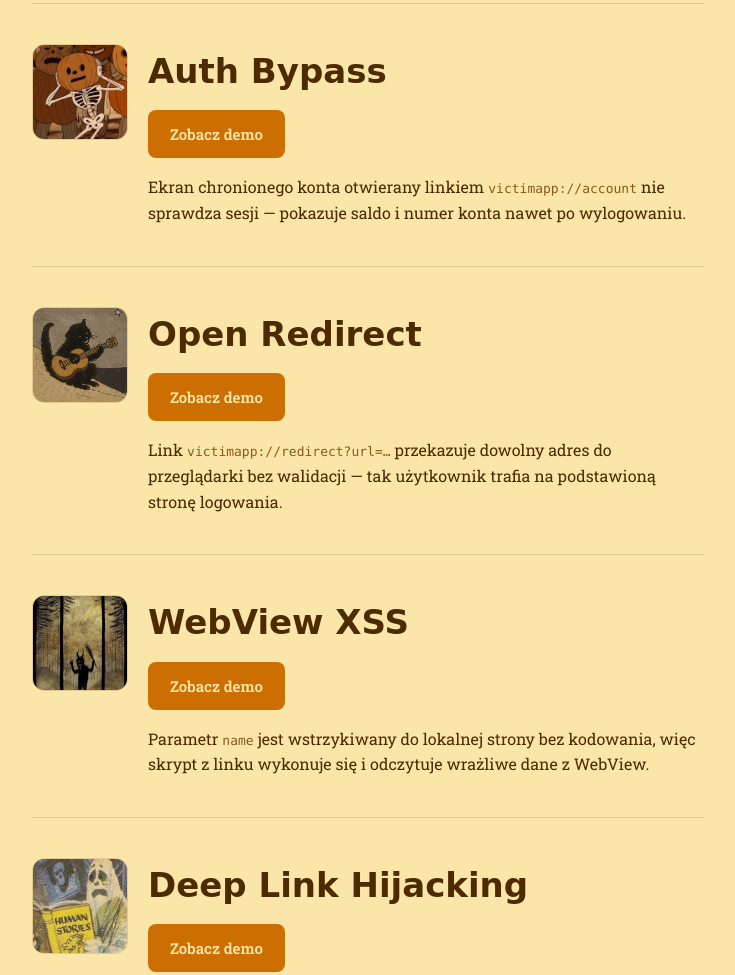
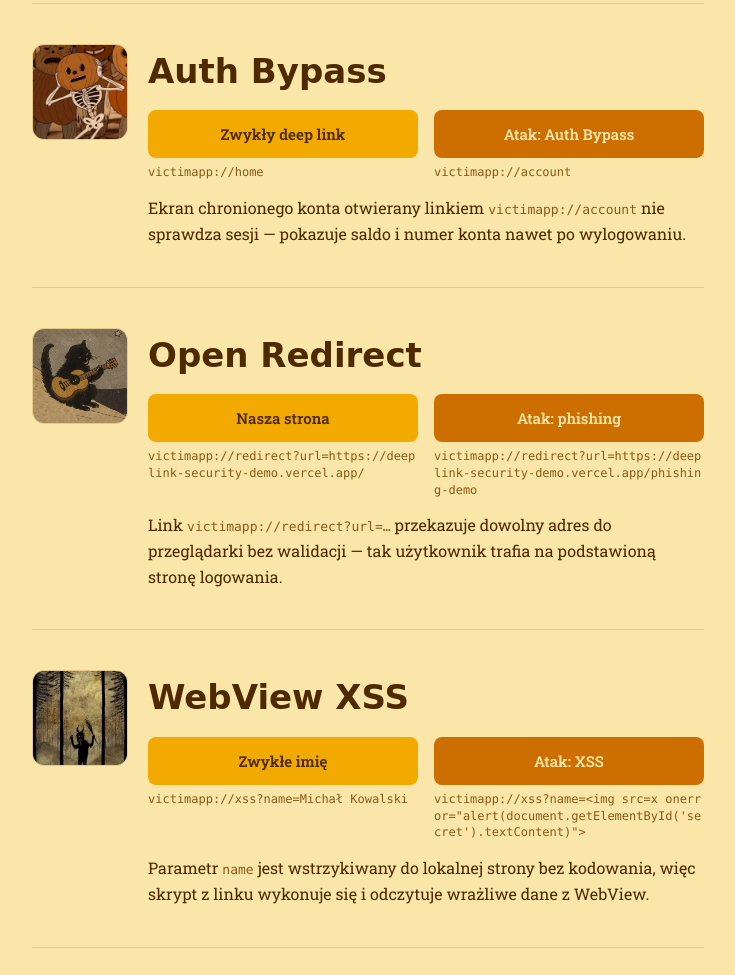
Before and after one commit to majkelEXE/deeplink-security-demo, a plain HTML site: page demo-site/index.html in a window 1280 px wide. Shown: the part 797-1772 px from the top of the page, without its empty margins (272-1007 px from the left). Drawn offline with Linux system fonts and the light colour scheme; a web font is replaced by a local one.

Commit message:
demo-site: two deep-link actions per attack (normal vs attack) with captions

```diff
--- a/demo-site/index.html
+++ b/demo-site/index.html
@@ -35,7 +35,16 @@
             <img class="attack-icon" src="/pumpkin.jpeg" alt="">
             <div class="attack-body">
                 <h2>Auth Bypass</h2>
-                <a class="btn" href="victimapp://account">Zobacz demo</a>
+                <div class="btn-row">
+                    <div class="btn-group">
+                        <a class="btn btn--safe" href="victimapp://home">Zwykły deep link</a>
+                        <span class="btn-caption">victimapp://home</span>
+                    </div>
+                    <div class="btn-group">
+                        <a class="btn btn--attack" href="victimapp://account">Atak: Auth Bypass</a>
+                        <span class="btn-caption">victimapp://account</span>
+                    </div>
+                </div>
                 <p>Ekran chronionego konta otwierany linkiem <span class="mono">victimapp://account</span>
                     nie sprawdza sesji — pokazuje saldo i numer konta nawet po wylogowaniu.</p>
             </div>
@@ -45,7 +54,16 @@
             <img class="attack-icon" src="/cat_guitarist.jpeg" alt="">
             <div class="attack-body">
                 <h2>Open Redirect</h2>
-                <a class="btn" href="victimapp://redirect?url=https%3A%2F%2Fdeeplink-security-demo.vercel.app%2Fphishing-demo">Zobacz demo</a>
+                <div class="btn-row">
+                    <div class="btn-group">
+                        <a class="btn btn--safe" href="victimapp://redirect?url=https%3A%2F%2Fdeeplink-security-demo.vercel.app%2F">Nasza strona</a>
+                        <span class="btn-caption">victimapp://redirect?url=https://deeplink-security-demo.vercel.app/</span>
+                    </div>
+                    <div class="btn-group">
+                        <a class="btn btn--attack" href="victimapp://redirect?url=https%3A%2F%2Fdeeplink-security-demo.vercel.app%2Fphishing-demo">Atak: phishing</a>
+                        <span class="btn-caption">victimapp://redirect?url=https://deeplink-security-demo.vercel.app/phishing-demo</span>
+                    </div>
+                </div>
                 <p>Link <span class="mono">victimapp://redirect?url=…</span> przekazuje dowolny adres do
                     przeglądarki bez walidacji — tak użytkownik trafia na podstawioną stronę logowania.</p>
             </div>
@@ -55,7 +73,16 @@
             <img class="attack-icon" src="/demon.jpeg" alt="">
             <div class="attack-body">
                 <h2>WebView XSS</h2>
-                <a class="btn" href="victimapp://xss?name=%3Cimg%20src%3Dx%20onerror%3D%22alert(document.getElementById('secret').textContent)%22%3E">Zobacz demo</a>
+                <div class="btn-row">
+                    <div class="btn-group">
+                        <a class="btn btn--safe" href="victimapp://xss?name=Micha%C5%82%20Kowalski">Zwykłe imię</a>
+                        <span class="btn-caption">victimapp://xss?name=Michał Kowalski</span>
+                    </div>
+                    <div class="btn-group">
+                        <a class="btn btn--attack" href="victimapp://xss?name=%3Cimg%20src%3Dx%20onerror%3D%22alert(document.getElementById('secret').textContent)%22%3E">Atak: XSS</a>
+                        <span class="btn-caption">victimapp://xss?name=&lt;img src=x onerror="alert(document.getElementById('secret').textContent)"&gt;</span>
+                    </div>
+                </div>
                 <p>Parametr <span class="mono">name</span> jest wstrzykiwany do lokalnej strony bez kodowania,
                     więc skrypt z linku wykonuje się i odczytuje wrażliwe dane z WebView.</p>
             </div>
@@ -65,7 +92,16 @@
             <img class="attack-icon" src="/human_stories.jpeg" alt="">
             <div class="attack-body">
                 <h2>Deep Link Hijacking</h2>
-                <a class="btn" href="victimapp://reset/confirm?token=DEMO_RESET_TOKEN_123">Zobacz demo</a>
+                <div class="btn-row">
+                    <div class="btn-group">
+                        <a class="btn btn--safe" href="https://deeplink-security-demo.vercel.app/secure">Bezpiecznie: App Link</a>
+                        <span class="btn-caption">https://deeplink-security-demo.vercel.app/secure</span>
+                    </div>
+                    <div class="btn-group">
+                        <a class="btn btn--attack" href="victimapp://reset/confirm?token=DEMO_RESET_TOKEN_123">Podatny link (reset)</a>
+                        <span class="btn-caption">victimapp://reset/confirm?token=DEMO_RESET_TOKEN_123</span>
+                    </div>
+                </div>
                 <p>Złośliwa aplikacja rejestruje ten sam schemat <span class="mono">victimapp://reset/confirm</span>
                     i po wybraniu jej z okna systemowego przechwytuje link wraz z tokenem.</p>
             </div>
--- a/demo-site/styles.css
+++ b/demo-site/styles.css
@@ -160,6 +160,44 @@ a.btn:hover, button.btn:hover { background: #b36100; }
 
 .btn--full { display: block; width: 100%; text-align: center; margin-top: 16px; }
 
+/* Two actions per attack, each with its deep link printed below the button */
+.btn-row {
+    display: flex;
+    flex-wrap: wrap;
+    gap: 16px;
+    margin: 0 0 14px;
+}
+
+.btn-group {
+    display: flex;
+    flex-direction: column;
+    flex: 1 1 220px;
+    min-width: 0;
+}
+
+.btn-group .btn { margin: 0 0 6px; text-align: center; }
+
+.btn-caption {
+    font-family: ui-monospace, Menlo, Consolas, monospace;
+    font-size: 12px;
+    line-height: 1.4;
+    color: var(--muted);
+    word-break: break-all;
+}
+
+/* Safe / normal action: warm amber. Attack action: the deeper accent orange. */
+a.btn--safe {
+    background: var(--amber);
+    color: var(--brown);
+    border: none;
+}
+
+a.btn--safe:hover { background: #d99a00; }
+
+a.btn--attack { background: var(--accent); color: var(--cream); }
+
+a.btn--attack:hover { background: #b36100; }
+
 /* Subtle note */
 .note {
     font-size: 13px;
```
